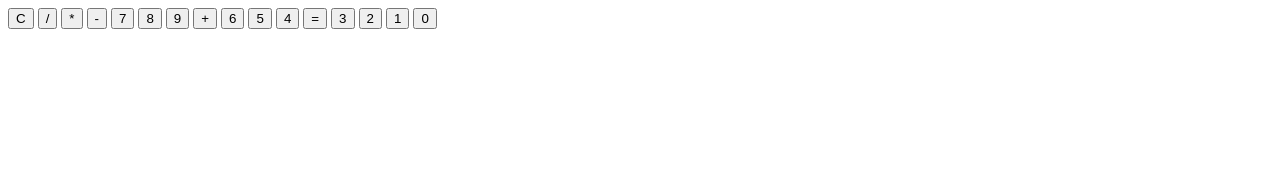
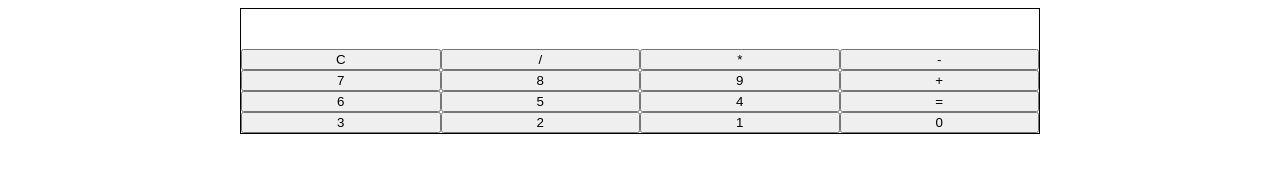
Before and after one commit to virusse7/calculator-app, a plain HTML site: page index.html in a window 1280 px wide. Drawn offline with Linux system fonts and the light colour scheme.

Commit message:
styles to see divs and buttons in right position

```diff
--- a/style.css
+++ b/style.css
@@ -5,3 +5,19 @@ html {
 *, *:before, *:after {
     box-sizing: inherit;
 }
+
+
+.calculator {
+    margin: 0 auto;
+    width: 800px;
+    border: 1px solid black;
+}
+.keyboard {
+    display: grid;
+    grid-template-columns: repeat(4, 1fr);
+}
+
+.screen {
+    height: 40px;
+
+}
```
